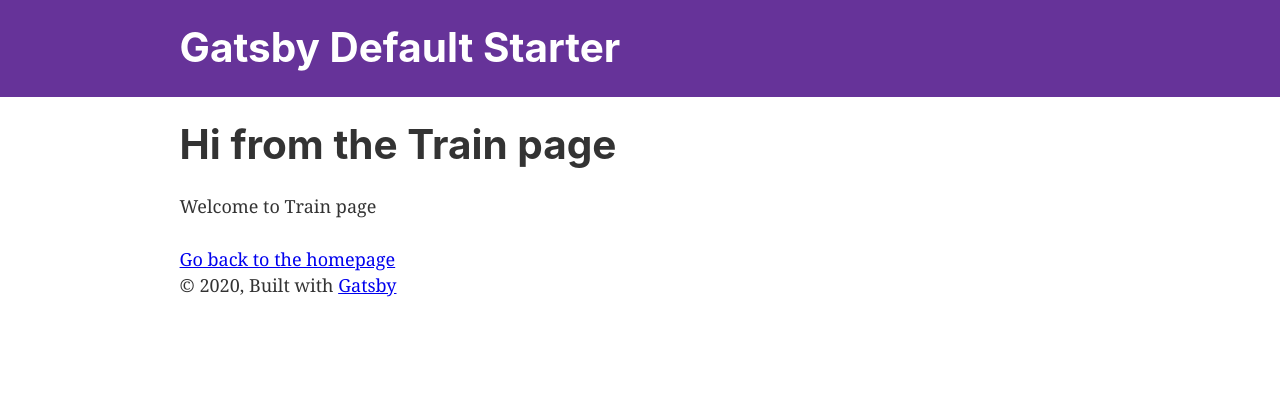
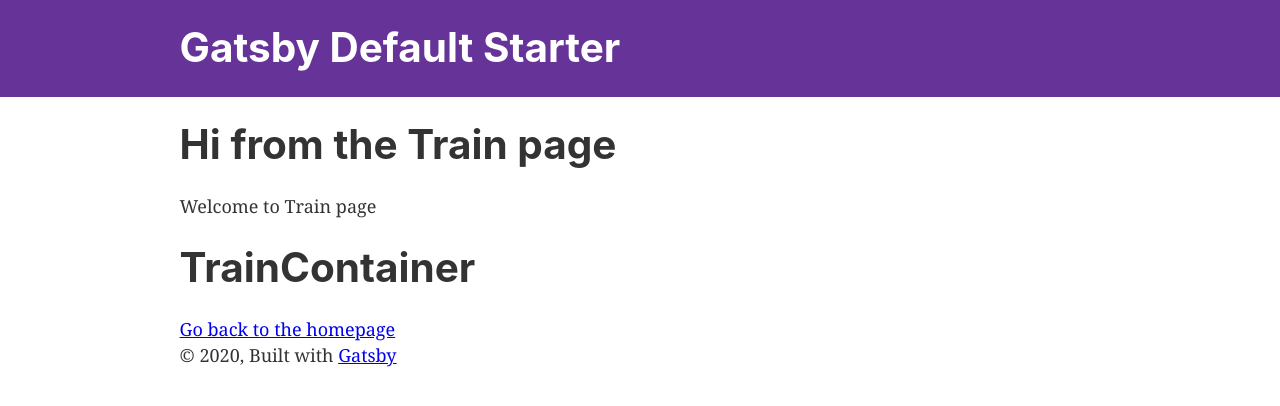
Before and after one commit to rpuchadm/train2020, a Gatsby site: page /train in a window 1280 px wide. Built offline with nearby package versions, Linux system fonts and the light colour scheme; Gatsby itself is replaced by a stand-in of ours.

Commit message:
TrainContainer.js

```diff
--- /dev/null
+++ b/src/components/TrainContainer.js
@@ -0,0 +1,9 @@
+import React from "react"
+//import PropTypes from "prop-types"
+
+const TrainContainer = () => {
+    	return(
+            <h1>TrainContainer</h1>
+        )
+}
+export default TrainContainer
--- a/src/pages/train.js
+++ b/src/pages/train.js
@@ -3,12 +3,14 @@ import { Link } from "gatsby"
 
 import Layout from "../components/layout"
 import SEO from "../components/seo"
+import TrainContainer from "../components/TrainContainer"
 
 const TrainPage = () => (
   <Layout>
     <SEO title="Train" />
     <h1>Hi from the Train page</h1>
     <p>Welcome to Train page</p>
+    <TrainContainer />
     <Link to="/">Go back to the homepage</Link>
   </Layout>
 )
```
